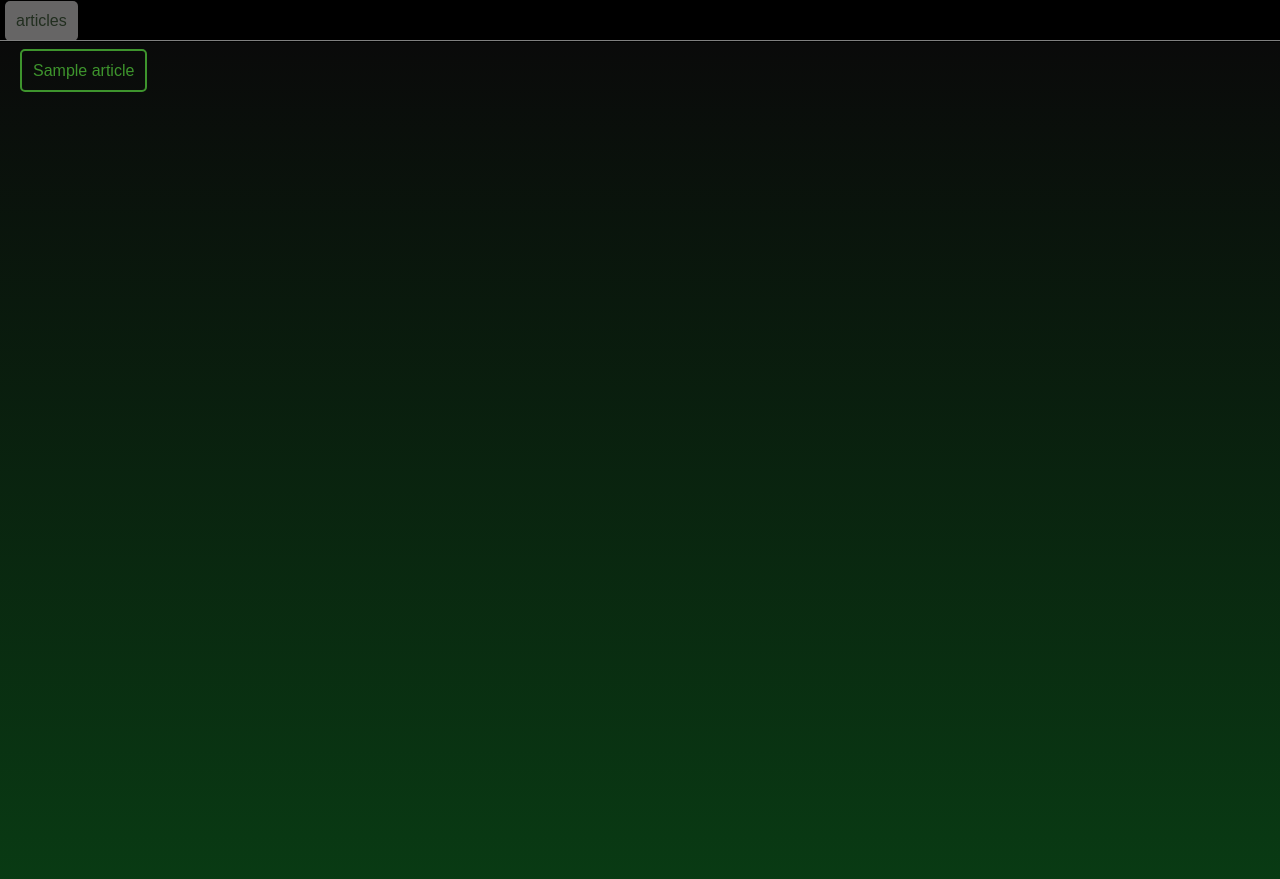
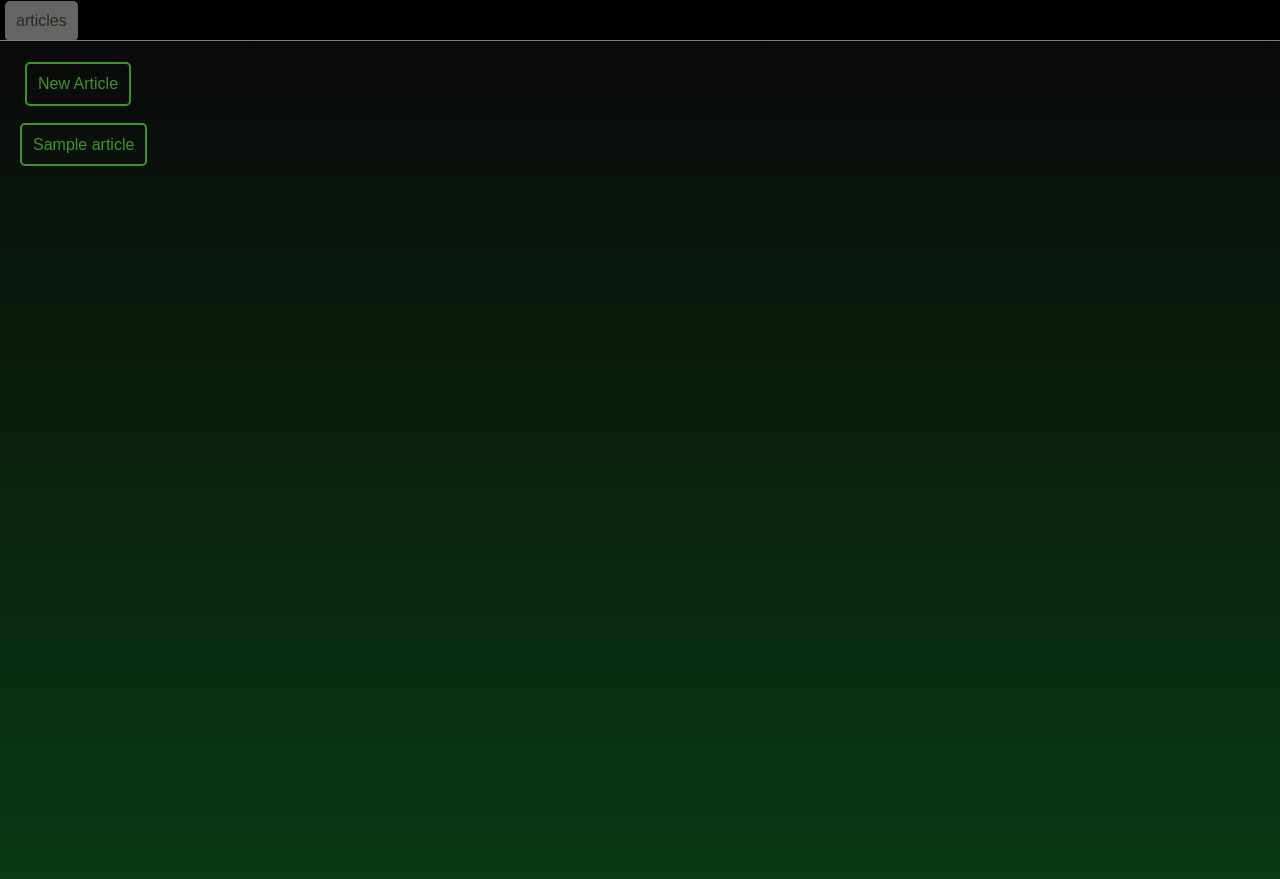
Before and after one commit to perryr16/word_analytics, a Django app: page /words/artsy in a window 1280 px wide. Shown: the top 879 px of the page. Run offline with Django 3.2, Linux system fonts and the light colour scheme; tables that the repository leaves empty hold one stand-in row (values such as "Sample post"); some libraries are stand-ins or nearby versions.

Commit message:
tempalte for new article

```diff
--- a/words/templates/articles/index.html
+++ b/words/templates/articles/index.html
@@ -1,7 +1,9 @@
 {% extends "base.html" %}
 {% block page_content %}
 <div class="content">
+  <a class='btn-outline left marged' href="{%url 'article_new'%}">New Article</a><br><br><br><br>
   {% for a in articles %}
+
   <a class='btn-outline' href="/words/artsy/{{a.id}}">{{a.title}}</a>
   {% endfor %}
 
--- a/words/urls.py
+++ b/words/urls.py
@@ -12,4 +12,5 @@ urlpatterns = [
   path('artsy', views.article_all, name='article_all'),
   path('article_chart/<int:pk>', views.article_chart, name='article_chart'),
   path('delete_article/<int:pk>', views.delete_article, name='delete_article'),
+  path('article/new', views.article_new, name='article_new'),
 ]
--- a/words/views.py
+++ b/words/views.py
@@ -100,3 +100,6 @@ def article_chart(request, pk):
 def delete_article(request, pk):
   Article.objects.get(pk=pk).delete()
   return redirect('article_all')
+
+def article_new(request):
+  return render(request, 'article/new')
```
Also changed, not shown: words/templates/articles/new.html (added).
